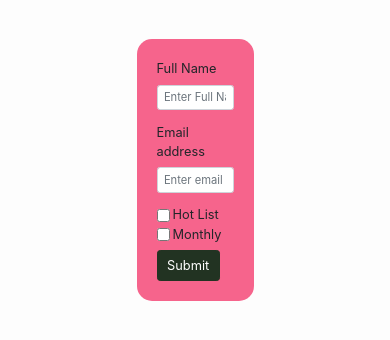
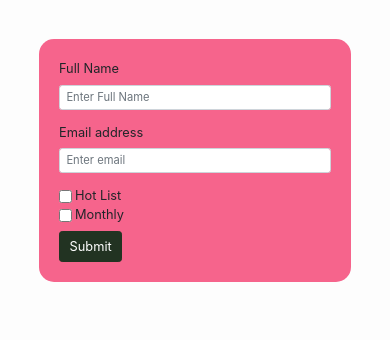
Before and after one commit to Shaun-Searle/RadWeb, a PHP site: page /newsletter.php in a window 390 px wide. Shown: the part 45-385 px from the top of the page. Run offline with PHP 8.4, Linux system fonts and the light colour scheme.

Commit message:
updated subscribe responsiveness

```diff
--- a/css/style.css
+++ b/css/style.css
@@ -216,16 +216,26 @@ body {
 
 @media(max-width: 1365px) {.ml-item {width: 11.3%;}}
 
-@media screen and (min-width: 992px) and (max-width:1100px){.ml-item{ width: 15.46%;}}
+@media screen and (min-width: 992px) and (max-width:1100px){.ml-item{ width: 15.46%;}
+
+    .subscribe-form {width: 60%;}
+
+}
 
 @media screen and (max-width:991px){
     .ml-item{width: 23.8%;}
     .stat-image {width: 45%;}
-    /* .subscribe-form {width: 60%;} */
+    .subscribe-form {width: 70%;}
+
+
 }
 
 
-@media screen and (max-width:480px){.ml-item{width: 47%; margin: 1.5%;} .stat-image { width: 90%;} .info-cover{background-size: cover;}}
+@media screen and (max-width:480px){.ml-item{width: 47%; margin: 1.5%;} .stat-image { width: 90%;} .info-cover{background-size: cover;}
+
+
+    .subscribe-form {width: 80%;}
+}
 
 @media screen and (max-width:371px){
     .space-size {
```
